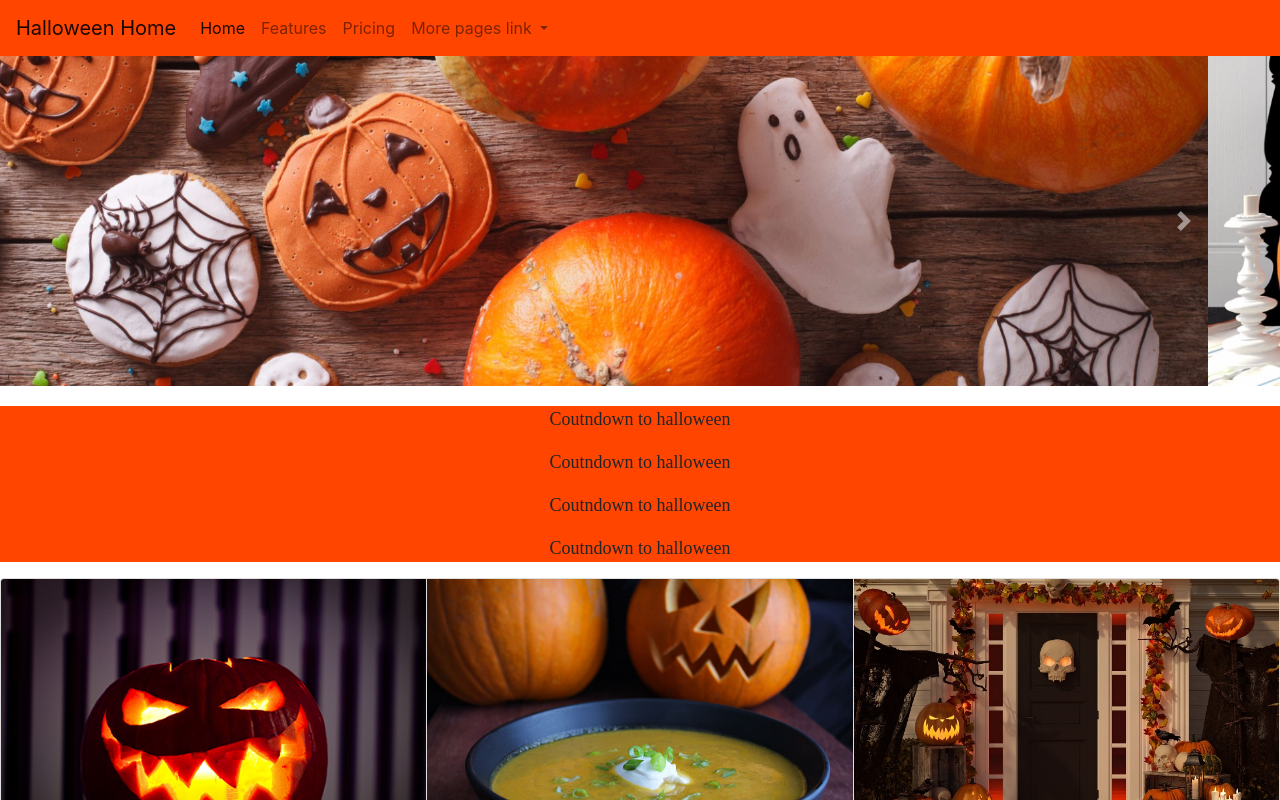
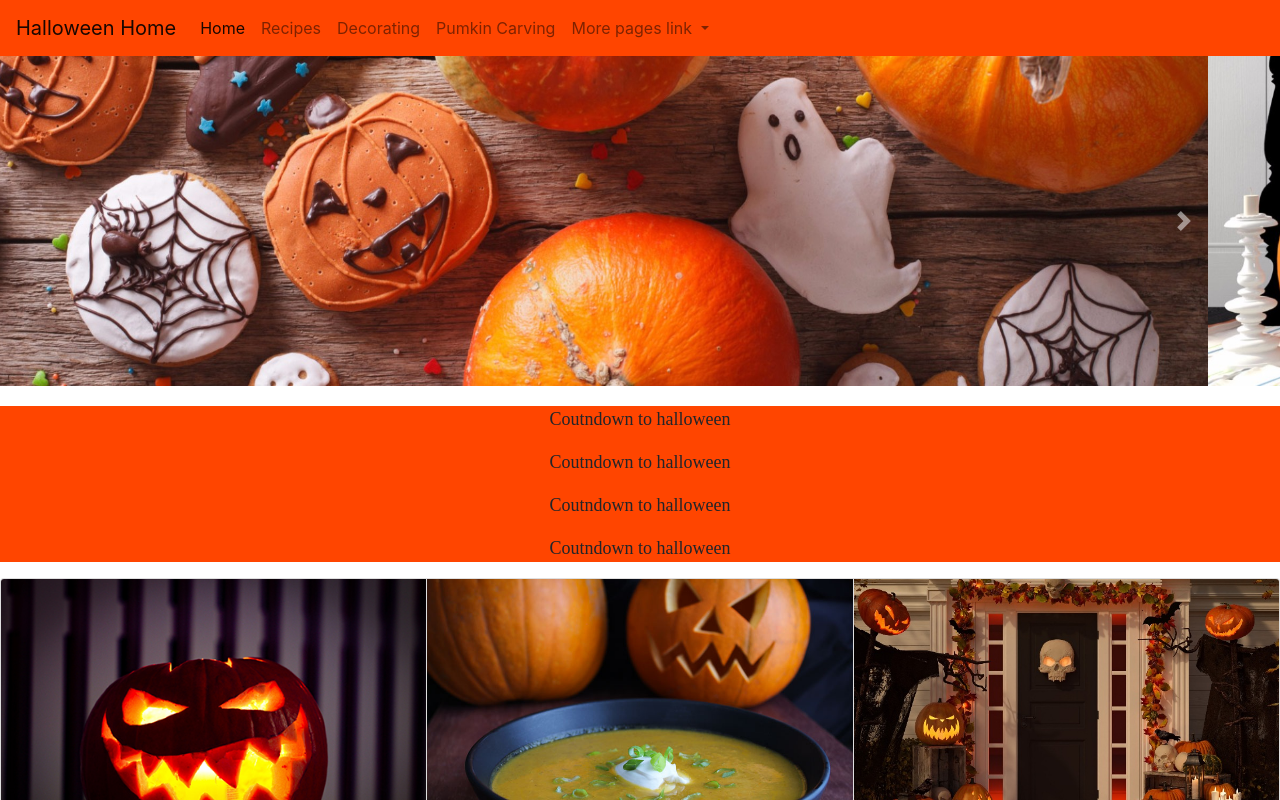
Before and after one commit to emmaSpedding2022/Halloween, a plain HTML site: page index.html in a window 1280 px wide. Shown: the top 800 px of the page. Drawn offline with nearby package versions, Linux system fonts and the light colour scheme; a web font is replaced by a local one.

Commit message:
added text for links

```diff
--- a/index.html
+++ b/index.html
@@ -41,10 +41,13 @@
           <a class="nav-link" href="#">Home <span class="sr-only">(current)</span></a>
         </li>
         <li class="nav-item">
-          <a class="nav-link" href="#">Features</a>
+          <a class="nav-link" href="#">Recipes</a>
         </li>
         <li class="nav-item">
-          <a class="nav-link" href="#">Pricing</a>
+          <a class="nav-link" href="#">Decorating</a>
+        </li>
+        <li class="nav-item">
+          <a class="nav-link" href="#">Pumkin Carving</a>
         </li>
         <li class="nav-item dropdown">
           <a class="nav-link dropdown-toggle" href="#" role="button" data-toggle="dropdown" aria-expanded="false">
```
